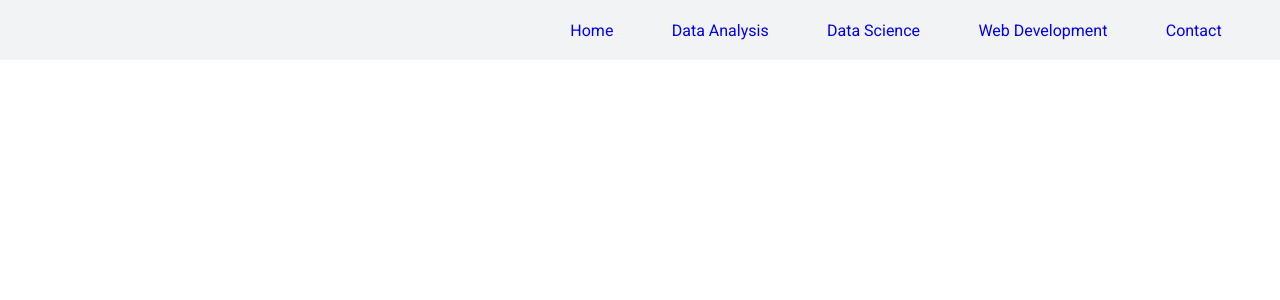
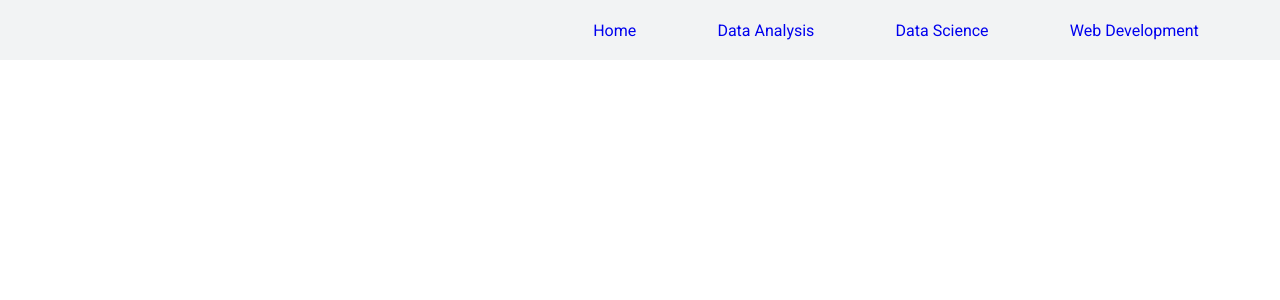
Before and after one commit to pablogmdsoftware/portfolio, a Django app: page / in a window 1280 px wide. Shown: the top 300 px of the page. Run offline with Django 5.2, Linux system fonts and the light colour scheme.

Commit message:
refactor: Remove contact page

```diff
--- a/mysite/app/templates/app/inclusions/navbar.html
+++ b/mysite/app/templates/app/inclusions/navbar.html
@@ -4,6 +4,5 @@
         <li><a href="{% url 'data_analysis' %}" class="navbar__link">Data Analysis</a></li>
         <li><a href="{% url 'data_science' %}" class="navbar__link">Data Science</a></li>
         <li><a href="{% url 'web_development' %}" class="navbar__link">Web Development</a></li>
-        <li><a href="{% url 'contact' %}" class="navbar__link">Contact</a></li>
     </ul>
 </nav>
--- a/mysite/app/urls.py
+++ b/mysite/app/urls.py
@@ -5,7 +5,6 @@ from . import views
 urlpatterns = [
     path("", views.home, name="root"),
     path("home/", views.home, name="home"),
-    path("contact/", views.contact, name="contact"),
     path("projects/data-analysis/", views.data_analysis, name="data_analysis"),
     path("projects/data-science/", views.data_science, name="data_science"),
     path("projects/web-development/", views.web_development, name="web_development"),
--- a/mysite/app/views.py
+++ b/mysite/app/views.py
@@ -3,10 +3,6 @@ from django.shortcuts import render
 def home(request):
     context = {}
     return render(request, "app/home.html", context)
-
-def contact(request):
-    context = {}
-    return render(request, "app/contact.html", context)
 
 def data_analysis(request):
     context = {}
```
Also changed, not shown: mysite/app/templates/app/contact.html (deleted, +0 -16 lines).
